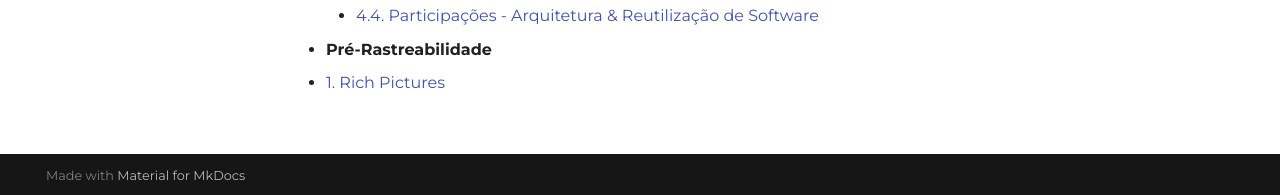
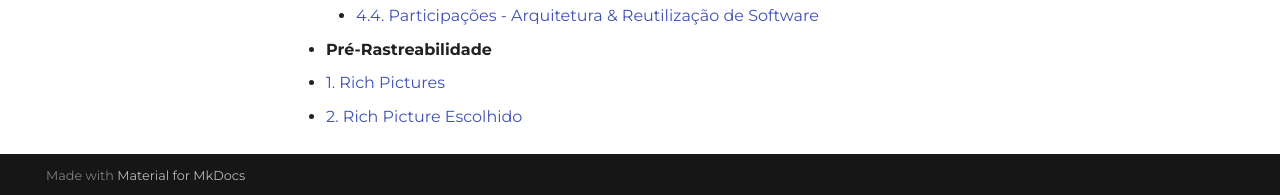
Before and after one commit to UnBArqDsw2022-1/2022.1_G3_Bazar, an MkDocs documentation site: the page built from docs/_sidebar.md, in a window 1280 px wide and 1315 px high. Shown: the part 1117-1312 px from the top of the window. Built offline with MkDocs 1.6.1 and Material for MkDocs 9.7.7, drawn with Linux system fonts in a browser that asks for light colours; some web fonts are replaced.

Commit message:
Add chosed rich picture in navbar. > > Co-authored-by: ubrando <ugor_gost@hotmail.com> Co-authored-by: biancasofia <sofiabrasil44@gmail.com>

```diff
--- a/docs/_sidebar.md
+++ b/docs/_sidebar.md
@@ -36,3 +36,4 @@
 
 - **Pré-Rastreabilidade**
   - [1. Rich Pictures](./PreRastreabilidade/RichPicture.md)
+  - [2. Rich Picture Escolhido](./PreRastreabilidade/RichPictureEscolhido.md)
```
